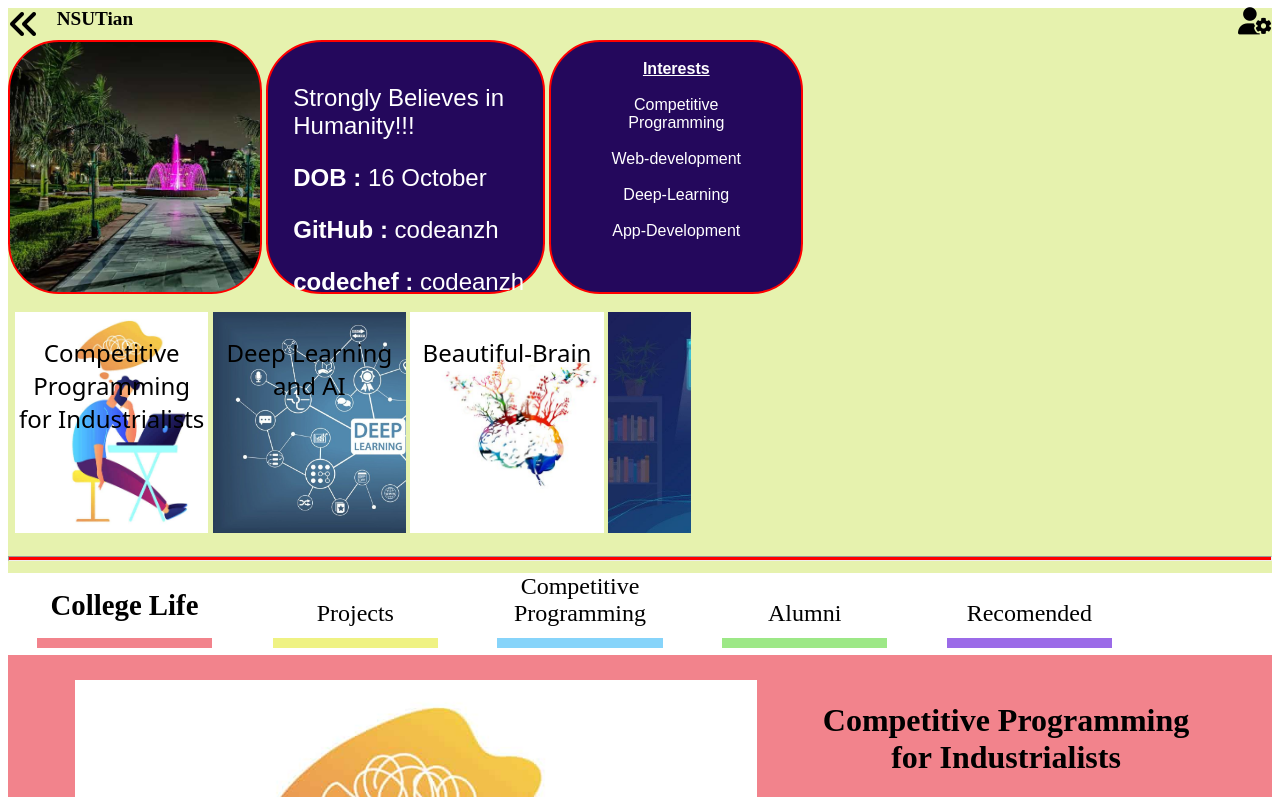
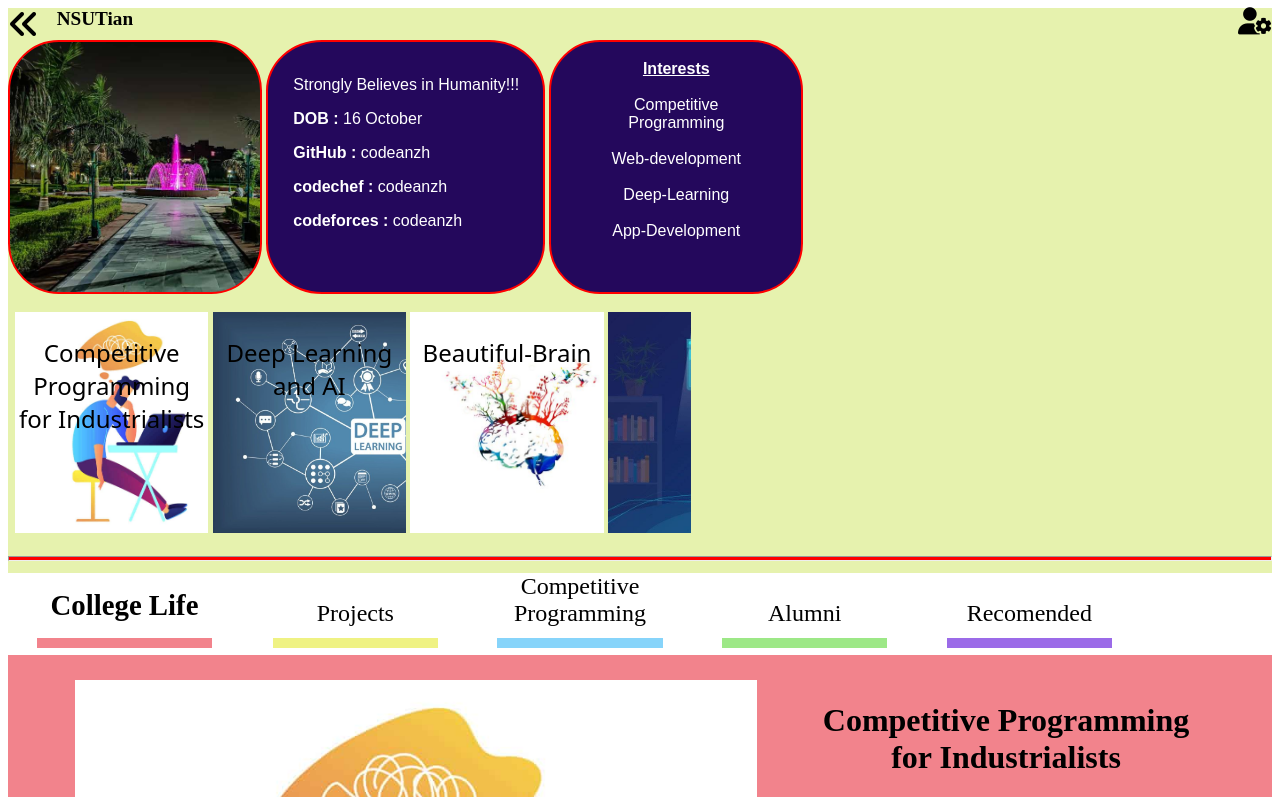
Before and after one commit to codeanzh/NSUT-BLOG, a plain HTML site: page index.html in a window 1280 px wide. Both pictures are taken after a click on the icon 26 px from the left and 24 px from the top of the page. Shown: the top 797 px of the page. Drawn offline with Linux system fonts and the light colour scheme.

Commit message:
font size corrected

```diff
--- a/css/front.css
+++ b/css/front.css
@@ -64,6 +64,9 @@ body{
 }
 .bio{
 	font-family: sans-serif;
+}
+p.bio{
+	font-size: 100%;
 }
 a:link{
 	color: white;
```
